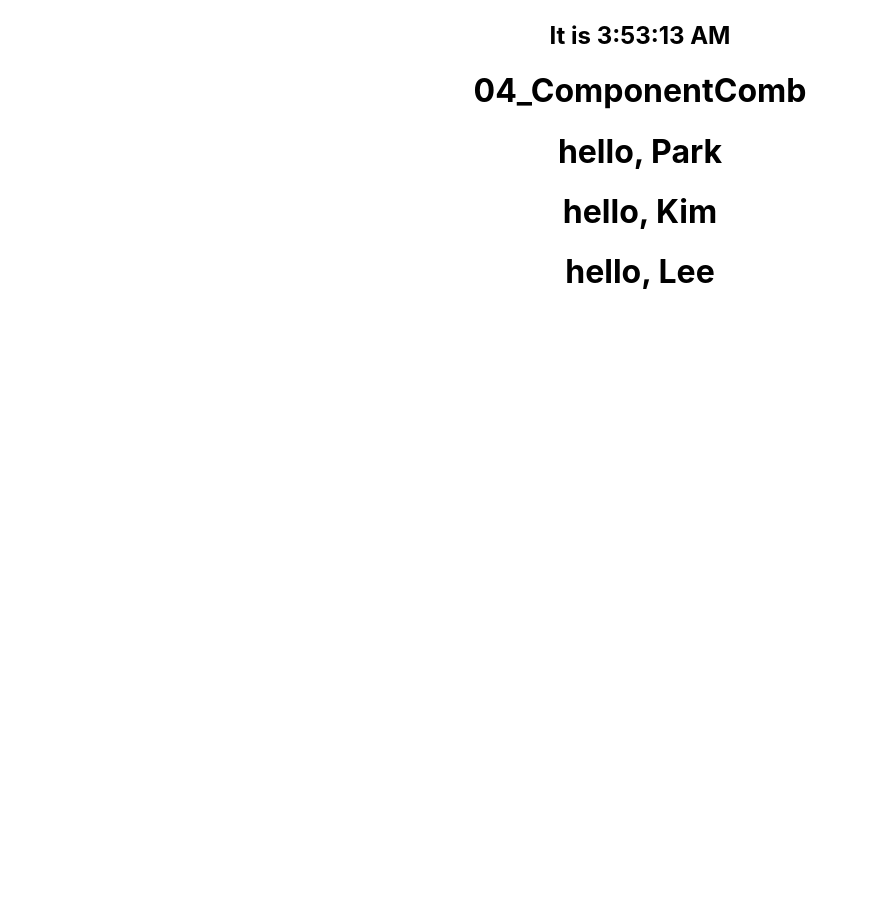
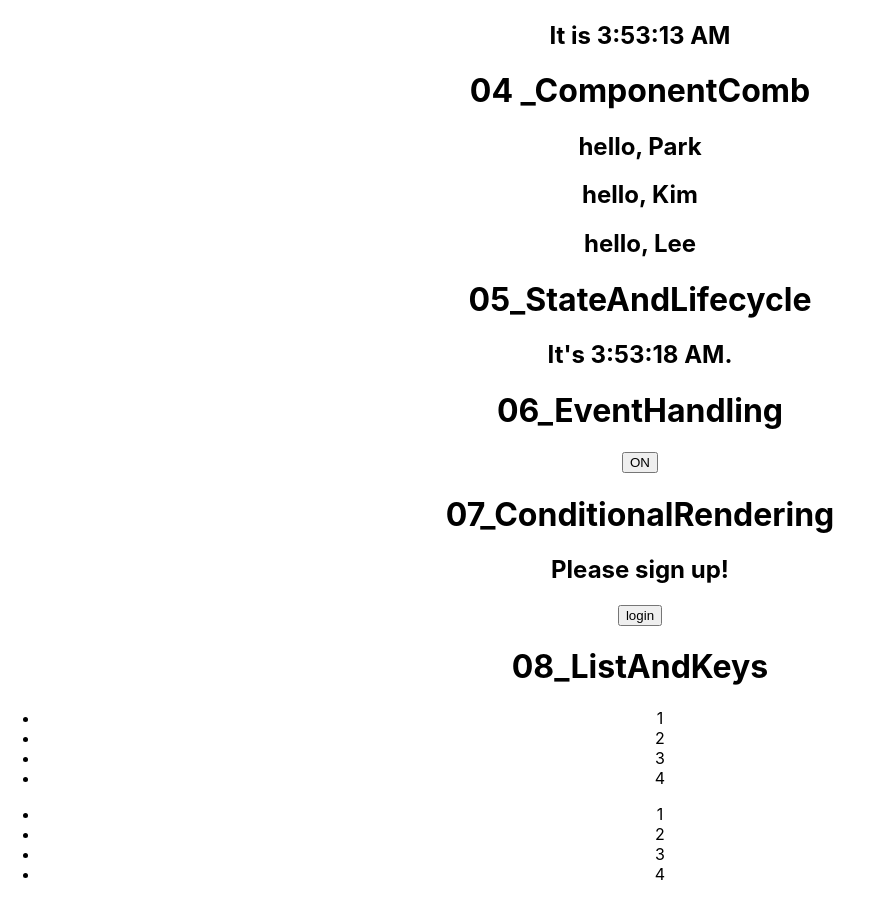
Before and after one commit to JaehyunKim94/ReactGuide, a React (Create React App) app in the folder my-app/: page / in a window 1280 px wide. Shown: the part 283-1183 px from the top of the page, without its empty margins (0-873 px from the left). Before the commit the page ends 800 px from the top, so only its background shows below. Built offline with nearby package versions, Linux system fonts and the light colour scheme.

Commit message:
Update README & src

```diff
--- a/my-app/src/04_ComponentComb.js
+++ b/my-app/src/04_ComponentComb.js
@@ -1,11 +1,11 @@
 function Welcome(props) {
-	return <h1> hello, {props.name} </h1>;
+	return <h2> hello, {props.name} </h2>;
 }
 
 function ComponentComb() {
 	return (
 		<div>
-            <h1>04_ComponentComb</h1>
+			<h1>04 _ComponentComb</h1>
 			<Welcome name="Park" />
 			<Welcome name="Kim" />
 			<Welcome name="Lee" />
--- /dev/null
+++ b/my-app/src/05_StateAndLifecycle.js
@@ -0,0 +1,33 @@
+import React from "react";
+
+class Clock extends React.Component {
+  constructor(props) {
+    super(props);
+    this.state = { date: new Date() };
+  }
+
+  // 컴포넌트가 마운트 될 때 실행
+  componentDidMount() {
+    this.timerID = setInterval(() => this.tick(), 1000);
+  }
+
+  // 컴포넌트가 언마운트 될 때 실행
+  componentWillUnmount() {
+    clearInterval(this.timerID);
+  }
+
+  tick() {
+    this.setState({ date: new Date() }); // 로컬 state 업데이트
+  }
+
+  render() {
+    return (
+      <div>
+        <h1>05_StateAndLifecycle</h1>
+        <h2>It's {this.state.date.toLocaleTimeString()}.</h2>
+      </div>
+    );
+  }
+}
+
+export default Clock;
--- /dev/null
+++ b/my-app/src/06_EventHandling.js
@@ -0,0 +1,30 @@
+import React from "react";
+
+class EventHandling extends React.Component {
+  constructor(props) {
+    super(props);
+    this.state = { isToggleOn: true };
+
+    // 콜백에서 `this`가 작동하려면 아래와 같이 바인딩 해주어야 합니다.
+    this.handleClick = this.handleClick.bind(this);
+  }
+
+  handleClick() {
+    this.setState((state) => ({
+      isToggleOn: !state.isToggleOn,
+    }));
+  }
+
+  render() {
+    return (
+      <div>
+        <h1>06_EventHandling</h1>
+        <button onClick={this.handleClick}>
+          {this.state.isToggleOn ? "ON" : "OFF"}
+        </button>
+      </div>
+    );
+  }
+}
+
+export default EventHandling;
--- /dev/null
+++ b/my-app/src/07_ConditionalRendering.js
@@ -0,0 +1,53 @@
+import React from "react";
+import Greeting from "./07_Greeting";
+function LoginButton(props) {
+  return (
+    <button onClick={props.onClick}>
+      login
+    </button>
+  )
+}
+
+function LogoutButton(props) {
+  return (
+    <button onClick={props.onClick}>
+      logout
+    </button>
+  )
+}
+
+class ConditionalRendering extends React.Component {
+  constructor(props) {
+    super(props);
+    this.handleLoginClick = this.handleLoginClick.bind(this);
+    this.handleLogoutClick = this.handleLogoutClick.bind(this);
+    this.state = {isLoggedIn: false};
+  }
+
+  handleLoginClick() {
+    this.setState({isLoggedIn: true});
+  }
+
+  handleLogoutClick() {
+    this.setState({isLoggedIn: false});
+  }
+
+  render() {
+    const isLoggedIn = this.state.isLoggedIn;
+    let button;
+    if(isLoggedIn) {
+      button = <LogoutButton onClick={this.handleLogoutClick} />;
+    } else {
+      button = <LoginButton onClick={this.handleLoginClick} />;
+    }
+    return (
+      <div>
+        <h1>07_ConditionalRendering</h1>
+        <Greeting isLoggedIn={isLoggedIn} />
+        {button}
+      </div>
+    )
+  }
+}
+
+export default ConditionalRendering;
--- /dev/null
+++ b/my-app/src/07_Greeting.js
@@ -0,0 +1,22 @@
+function UserGreeting(props) {
+  return (
+    <h2>Welcome back!</h2>
+  )
+}
+
+function GuestGreeting(props) {
+  return (
+    <h2>Please sign up!</h2>
+  )
+}
+
+function Greeting(props) {
+  const isLoggedIn = props.isLoggedIn;
+  if(isLoggedIn) {
+    return <UserGreeting />;
+  } else {
+    return <GuestGreeting />;
+  }
+}
+
+export default Greeting;
--- /dev/null
+++ b/my-app/src/08_ListAndKeys.js
@@ -0,0 +1,31 @@
+function NumberList(props) {
+  const numbers = props.numbers;
+  const listItems = numbers.map(function (number) {
+    return <li key={number.toString()}>{number}</li>;
+  });
+  return <ul>{listItems}</ul>;
+}
+
+function ListItems(props) {
+  // key 지정 X
+  return <li>{props.value}</li>;
+}
+
+function ListAndKeys(props) {
+  const numbers = [1, 2, 3, 4];
+  const listItems = numbers.map(function (number) {
+    // 배열 안에 key 지정
+    return <ListItems key={number.toString()} value={number} />;
+  });
+  return (
+    <div>
+      <h1>08_ListAndKeys</h1>
+      <NumberList numbers={numbers} />
+      <div>
+        <ul>{listItems}</ul>
+      </div>
+    </div>
+  );
+}
+
+export default ListAndKeys;
--- a/my-app/src/App.js
+++ b/my-app/src/App.js
@@ -3,6 +3,10 @@ import HellowWorld from "./01_HelloWorld";
 import IntroduceJSX from "./02_IntroduceJSX";
 import ElementRendering from "./03_ElementRendering";
 import ComponentComb from "./04_ComponentComb";
+import StateAndLifecycle from "./05_StateAndLifecycle";
+import EventHandling from "./06_EventHandling";
+import ConditionalRendering from "./07_ConditionalRendering";
+import ListAndKeys from "./08_ListAndKeys";
 function App() {
   return (
     <div className="App">
@@ -10,6 +14,10 @@ function App() {
       <IntroduceJSX />
       <ElementRendering />
       <ComponentComb />
+      <StateAndLifecycle />
+      <EventHandling />
+      <ConditionalRendering />
+      <ListAndKeys />
     </div>
   );
 }
```
Also changed, not shown: 1 other file (tests, documents, lock files or other folders).
